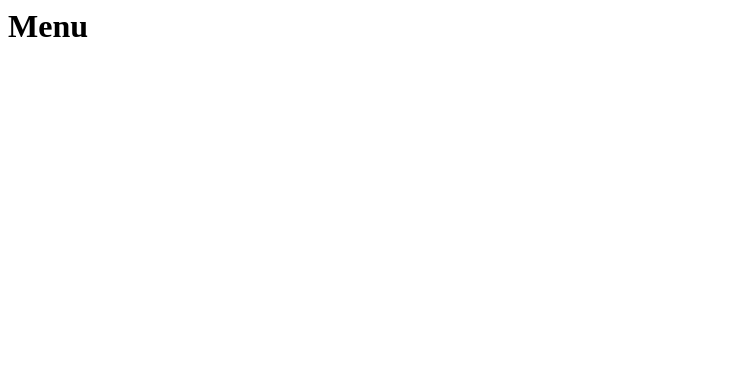
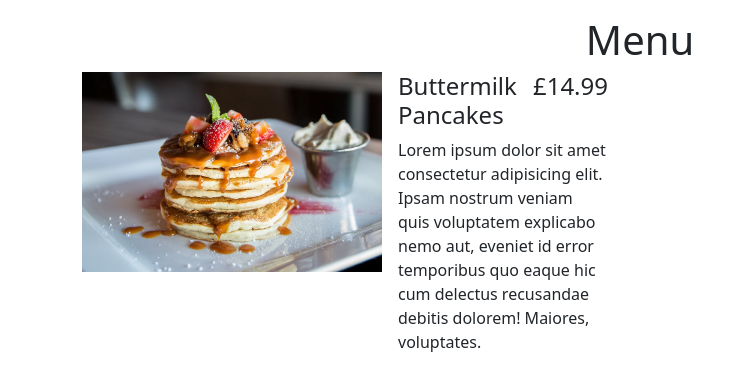
Before and after one commit to Teresa-C/restaurant, a plain HTML site: page index.html in a window 1280 px wide. Shown: the whole page, without its empty margins (0-746 px from the left). Drawn offline with nearby package versions, Linux system fonts and the light colour scheme.

Commit message:
added images

```diff
--- a/index.html
+++ b/index.html
@@ -1 +1,28 @@
-<h1>Menu</h1>
+<html lang="en">
+<head>
+  <meta charset="UTF-8">
+  <meta name="viewport" content="width=device-width, initial-scale=1.0">
+  <link href="https://cdn.jsdelivr.net/npm/bootstrap@5.0.0-beta3/dist/css/bootstrap.min.css" rel="stylesheet" integrity="sha384-eOJMYsd53ii+scO/bJGFsiCZc+5NDVN2yr8+0RDqr0Ql0h+rP48ckxlpbzKgwra6" crossorigin="anonymous">
+  <link rel="stylesheet" href="style.css">
+  <title>Document</title>
+</head>
+<body>
+  <div class="container">
+    <div class="title">
+      <h1 class="text-center mt-3">Menu</h1>
+    </div>
+    <div class="main">
+      <div class="main-container">
+        <img src="images/item-1.jpeg" alt="pancakes" class="image">
+        <div>
+          <div class="info">
+            <h4>Buttermilk Pancakes</h4>
+            <h4>£14.99</h4>
+          </div>
+          <p>Lorem ipsum dolor sit amet consectetur adipisicing elit. Ipsam nostrum veniam quis voluptatem explicabo nemo aut, eveniet id error temporibus quo eaque hic cum delectus recusandae debitis dolorem! Maiores, voluptates.</p>
+        </div>
+      </div>
+    </div>
+  </div>
+</body>
+</html>
--- /dev/null
+++ b/style.css
@@ -0,0 +1,24 @@
+p{
+  padding-left: 16px;
+}
+
+.info{
+  display: flex;
+  padding-left: 16px;
+}
+
+.main{
+  display: grid;
+  grid-template-columns: 1fr 1fr;
+  grid-template-rows: auto;
+  grid-gap: 64px;
+}
+
+.main-container{
+  display: flex;
+}
+
+.image{
+  width: 300px;
+  height: 200px;
+}
```
Also changed, not shown: images/item-1.jpeg (added), images/item-2.jpeg (added), images/item-3.jpeg (added), images/item-4.jpeg (added), images/item-5.jpeg (added), images/item-6.jpeg (added), images/item-7.jpeg (added), images/item-8.jpeg (added), 1 other file.
